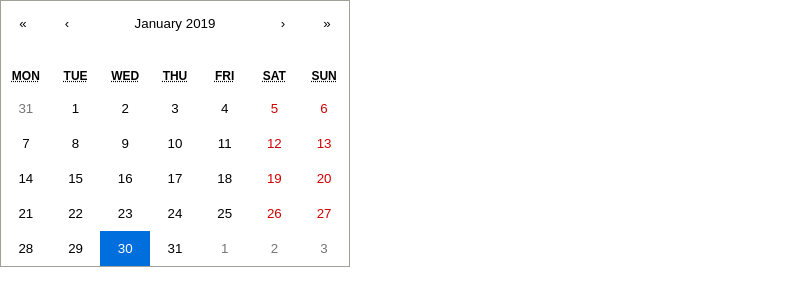
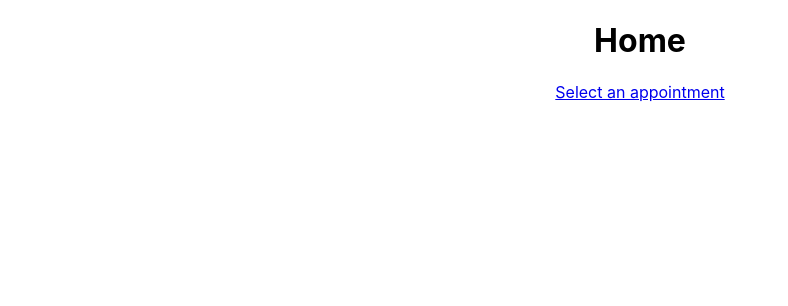
Before and after one commit to nzbenji/appointment, a React (Create React App) app: page / in a window 1280 px wide. Shown: the top 306 px of the page, without its empty margins (0-788 px from the left). Built offline with nearby package versions, Linux system fonts and the light colour scheme.

Commit message:
added routes and new components

```diff
--- a/package.json
+++ b/package.json
@@ -6,6 +6,7 @@
     "react": "^16.7.0",
     "react-calendar": "^2.18.1",
     "react-dom": "^16.7.0",
+    "react-router-dom": "^4.3.1",
     "react-scripts": "2.1.3"
   },
   "scripts": {
--- a/src/App.css
+++ b/src/App.css
@@ -1,32 +1,3 @@
 .App {
   text-align: center;
 }
-
-.App-logo {
-  animation: App-logo-spin infinite 20s linear;
-  height: 40vmin;
-}
-
-.App-header {
-  background-color: #282c34;
-  min-height: 100vh;
-  display: flex;
-  flex-direction: column;
-  align-items: center;
-  justify-content: center;
-  font-size: calc(10px + 2vmin);
-  color: white;
-}
-
-.App-link {
-  color: #61dafb;
-}
-
-@keyframes App-logo-spin {
-  from {
-    transform: rotate(0deg);
-  }
-  to {
-    transform: rotate(360deg);
-  }
-}
--- a/src/App.js
+++ b/src/App.js
@@ -1,31 +1,17 @@
 import React, { Component } from 'react';
-import Calendar from 'react-calendar'
-
+import {Route} from 'react-router-dom';
 import './App.css';
 
+import View from './components/View'
+import Home from './components/Home'
+
 class App extends Component {
-  constructor(props) {
-    super(props)
-
-    this.state = {
-      date: new Date()
-    }
-  }
-
-  onChange = date => {
-    this.setState({ date })
-
-  }
-
   render() {
-    console.log(this.state.date.toString())
-    //console.log(this.state.date)
     return (
       <div className="App">
-        <Calendar
-          onChange={ this.onChange }
-          value={ this.state.date }
-        />
+      <Route exact path="/" component={Home} />
+      <Route exact path="/appointment" component={View} />
+
       </div>
     );
   }
--- /dev/null
+++ b/src/components/Home.js
@@ -0,0 +1,13 @@
+import React from 'react';
+import {Link} from 'react-router-dom';
+
+const Home = _ => {
+  return (
+    <div>
+      <h1>Home</h1>
+      <Link to={"/appointment"}>Select an appointment</Link>
+    </div>
+  )
+}
+
+export default Home;
--- /dev/null
+++ b/src/components/View.js
@@ -0,0 +1,34 @@
+import React, { Component } from 'react';
+import Calendar from 'react-calendar'
+
+class View extends Component {
+  constructor(props) {
+    super(props)
+
+    this.state = {
+      date: new Date()
+    }
+  }
+
+  onChange = date => {
+    this.setState({ date })
+
+  }
+
+  render() {
+    console.log(this.state.date.toString())
+    //console.log(this.state.date)
+    return (
+      <div className="App">
+        <Calendar
+          onChange={ this.onChange }
+          value={ this.state.date }
+          onClickDay={(value) => console.log('clicked day:', value)}
+        />
+
+      </div>
+    );
+  }
+}
+
+export default View;
--- a/src/index.js
+++ b/src/index.js
@@ -3,8 +3,14 @@ import ReactDOM from 'react-dom';
 import './index.css';
 import App from './App';
 import * as serviceWorker from './serviceWorker';
+import {HashRouter as Router} from 'react-router-dom'
 
-ReactDOM.render(<App />, document.getElementById('root'));
+ReactDOM.render(
+  <Router>
+    <App />
+  </Router>,
+  document.getElementById('root')
+  );
 
 // If you want your app to work offline and load faster, you can change
 // unregister() to register() below. Note this comes with some pitfalls.
```
Also changed, not shown: 1 other file (tests, documents, lock files or other folders).
